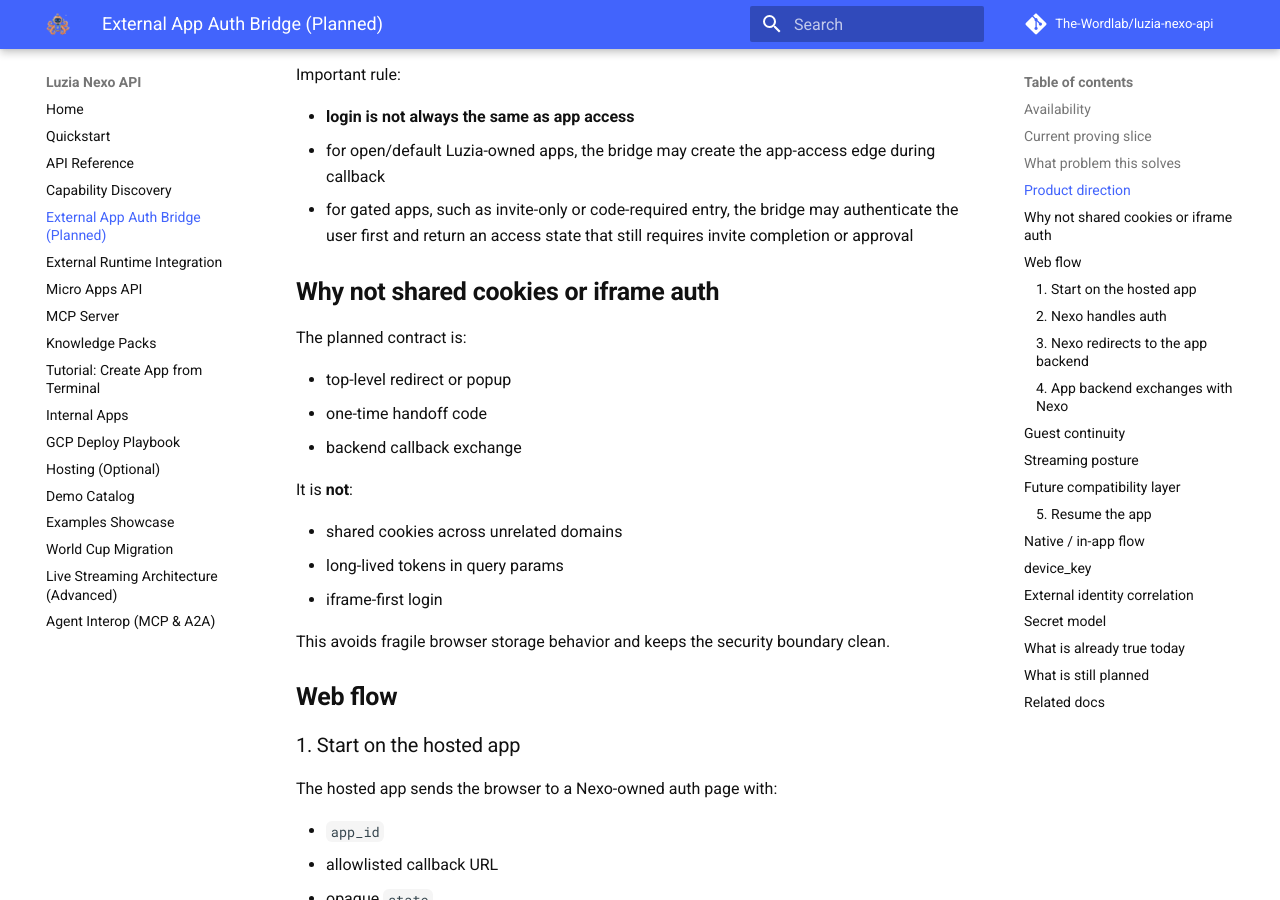
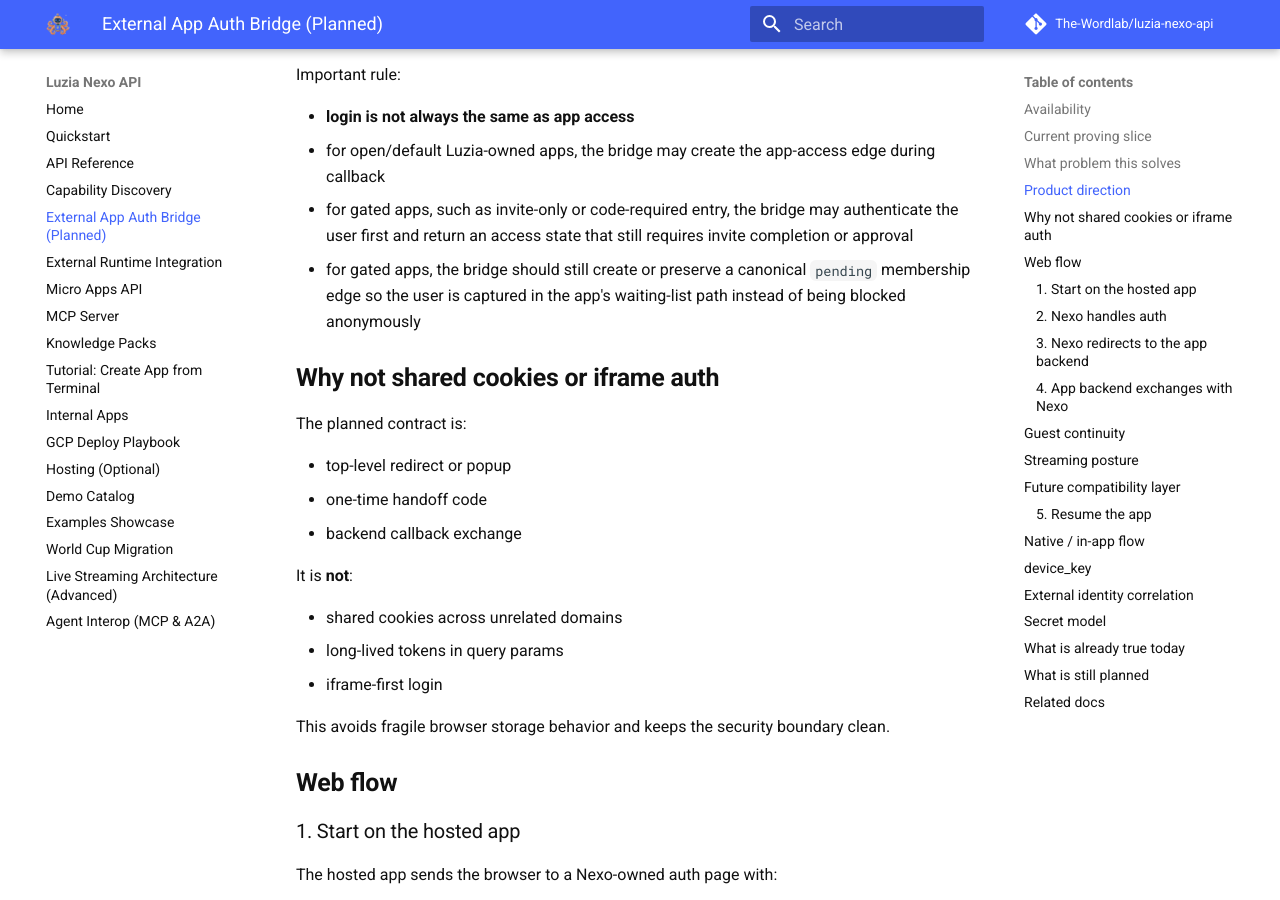
Before and after one commit to The-Wordlab/luzia-nexo-api, an MkDocs documentation site: the page built from docs/auth-bridge-handoff.md, in a window 1280 px wide and 900 px high, scrolled down 2180 px. Built offline with MkDocs 1.6.1 and Material for MkDocs 9.7.7, drawn with Linux system fonts in a browser that asks for light colours; comment, search, counter and statistics services are not loaded.

Commit message:
Clarify gated auth bridge membership capture

```diff
--- a/docs/auth-bridge-handoff.md
+++ b/docs/auth-bridge-handoff.md
@@ -95,6 +95,9 @@
 - for gated apps, such as invite-only or code-required entry, the bridge may
   authenticate the user first and return an access state that still requires
   invite completion or approval
+- for gated apps, the bridge should still create or preserve a canonical
+  `pending` membership edge so the user is captured in the app's waiting-list
+  path instead of being blocked anonymously
 
 ## Why not shared cookies or iframe auth
 
```
